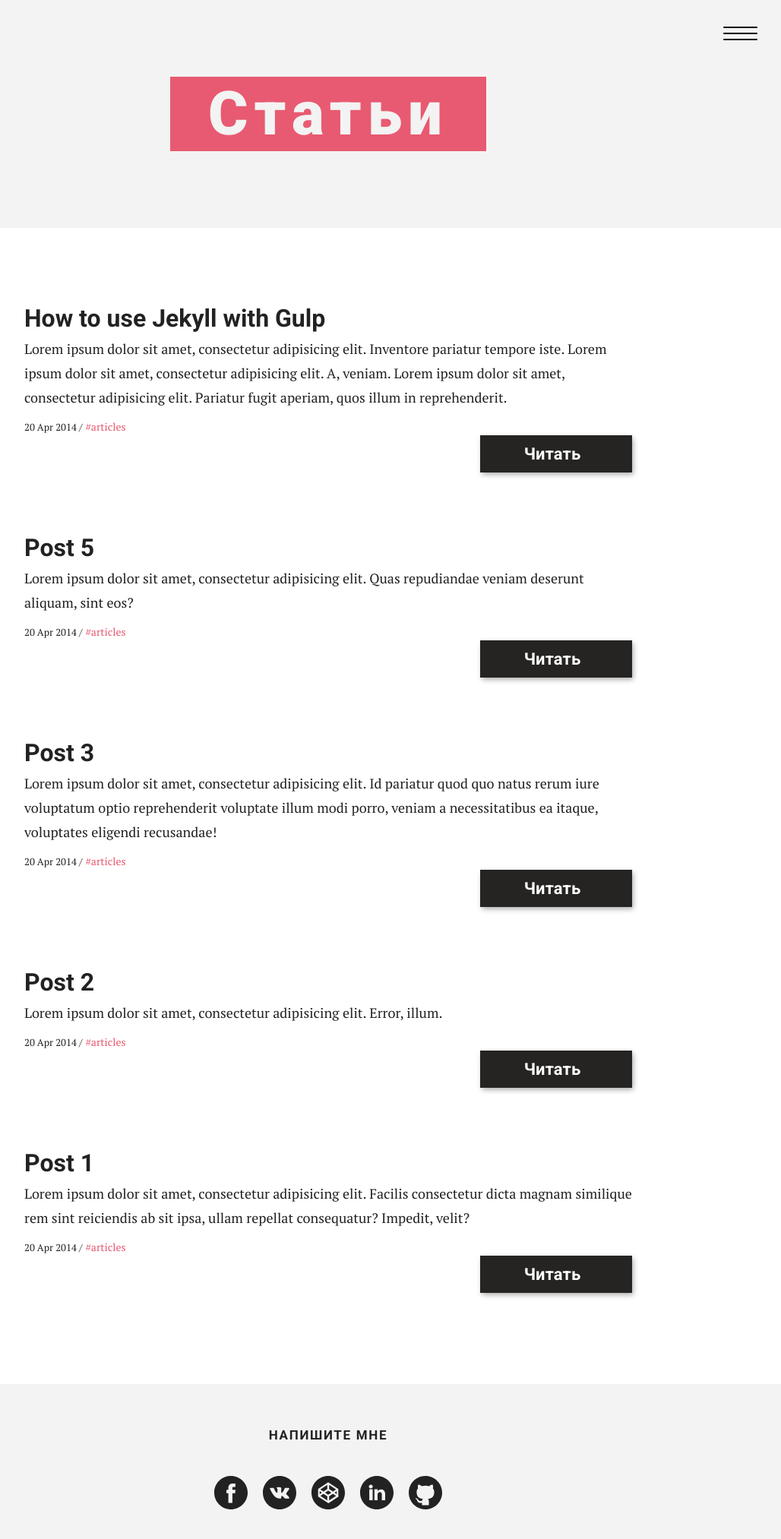
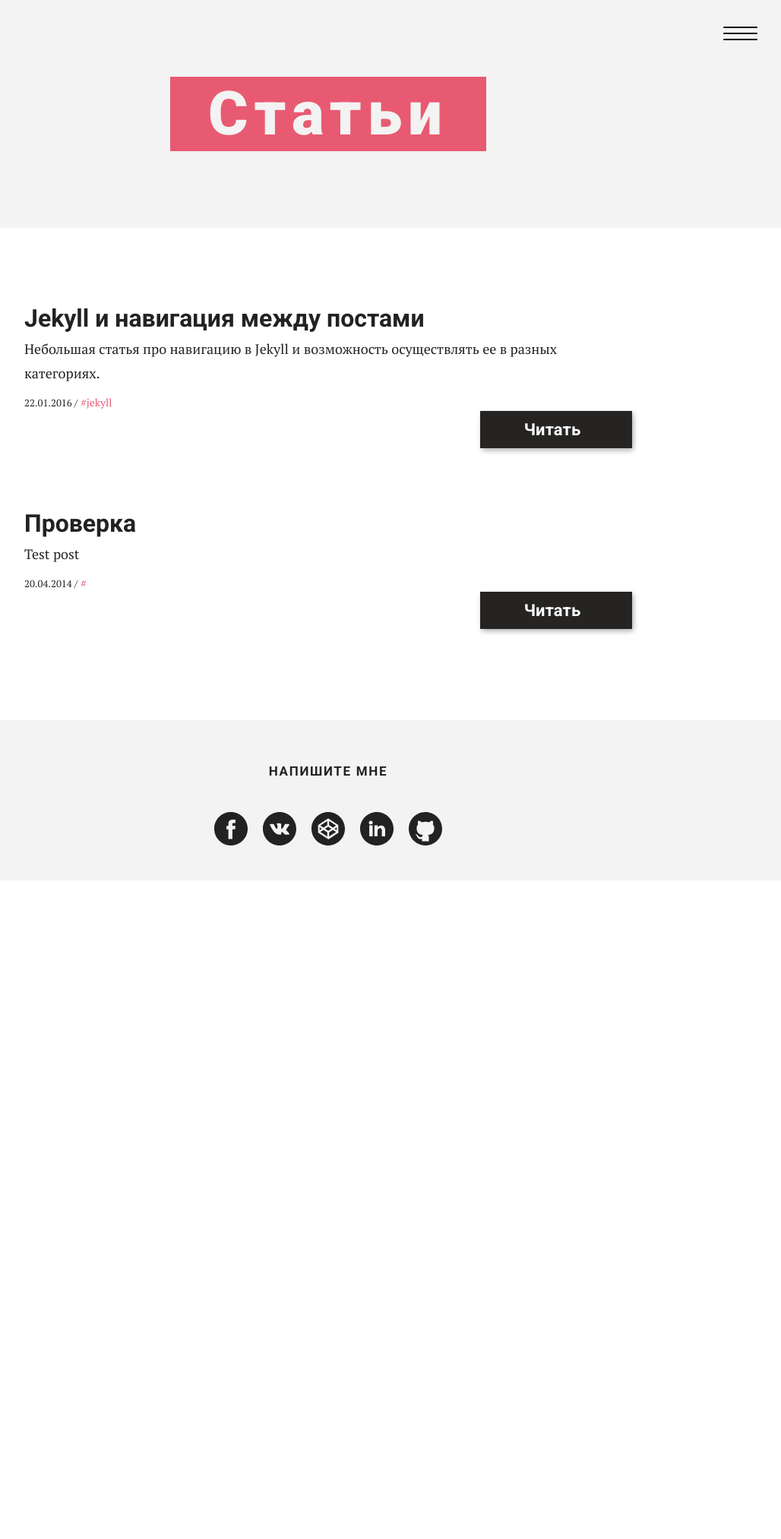
Before and after one commit to webslavik/Portfolio-Code, a Jekyll site: the page built from articles/index.html, in a window 1280 px wide. Shown: the top 2026 px of the page at 76% size, without its empty margins (208-1236 px from the left). Built offline with Jekyll 4.4.1, drawn with Linux system fonts in a browser that asks for light colours; nearby versions of some CDN libraries.

Commit message:
доработал вывод постов в Articles;

```diff
--- /dev/null
+++ b/_posts/articles/2016-01-22-jekyll-navigation.html
@@ -0,0 +1,90 @@
+---
+layout: post
+title: Jekyll и навигация между постами
+type: article
+weight: 4
+linkName: Все статьи
+parentLink: '/articles'
+categories: articles jekyll
+description: Небольшая статья про навигацию в Jekyll и возможность осуществлять ее в разных категориях.
+---
+
+<h1>Jekyll и навигация между постами</h1>
+<div class="article-date-tag">
+	<span class="article-date">{{ page.date | date: "%d.%m.%Y" }} / </span>
+	<span class="article-tag">{{ page.categories[1] }}</span>
+</div>
+
+
+<p>
+Сделать навигацию между постами в Jekyll довольно просто. Воспользуемся для этого глобальной переменной <span class="highlights">page</span> и переменными поста <span class="highlights">previous</span> и <span class="highlights">next</span>.
+</p>
+
+{% highlight html %}
+{% raw %}
+<nav>
+ <a href="{{ page.previous.url }}">Prev</a>
+ <a href="{{ page.next.url }}">Next</a>
+</nav>
+{% endraw %}
+{% endhighlight %}
+
+<p>
+Тем не менее пользователь находясь на странице последнего поста, будет видеть возможность перейти к следующему, которого нет. Та же ситуация и с первым постом.
+<br>
+Исправить это можно воспользовавшись <span class="highlights">if</span>:
+</p>
+
+
+{% highlight html %}
+{% raw %}
+<nav>
+ {% if page.previous.url %}
+  <a href="{{ page.previous.url }}">Prev</a>
+ {% endif %}
+ {% if page.next.url %}
+  <a href="{{ page.next.url }}">Next</a>
+ {% endif %}
+</nav>
+{% endraw %}
+{% endhighlight %}
+
+<p>Таким образом, если  <span class="highlights">previous</span> или  <span class="highlights">next</span> возвращают  <span class="highlights">nil</span>, то ссылка находящаяся между  <span class="highlights">if</span> не отобразится.
+</p>
+
+<p>Я использую посты не только для статей, но и для вывода работ. Структура папки <span class="highlights">_post</span> выглядит таким образом:
+</p>
+
+{% highlight html %}
+| _post/
+  /-- articles/
+  /-- projects/
+{% endhighlight %}
+
+<p>Применяя вышеописанную навигацию по постам, столкнулся с проблемой, когда есть возможность перейти со статей в работы и обратно. Поэтому потребовалось это устранить.
+<br>
+Код приведенный ниже решаем эту задачу:
+</p>
+
+{% highlight html %}
+{% raw %}
+{% if page.categories %}
+  {% assign category = page.categories[0] %}
+  {% assign posts = site.categories[category] %}
+  {% for post in posts %}
+    {% if post.url == page.url %}
+      {% assign post_index0 = forloop.index0 %}
+      {% assign post_index1 = forloop.index %}
+    {% endif %}
+  {% endfor %}
+  {% for post in posts %}
+    {% if post_index0 == forloop.index %}
+      {% assign next_post = post %}
+    {% endif %}
+    {% if post_index1 == forloop.index0 %}
+      {% assign prev_post = post %}
+    {% endif %}
+  {% endfor %}
+{% endif %}
+{% endraw %}
+{% endhighlight %}
--- a/_posts/articles/2016-11-01-post-1.html
+++ /dev/null
@@ -1,14 +0,0 @@
----
-layout: post
-title:  Post 1
-type: article
-weight: 4
-parentLink: '/articles'
-linkName: Все статьи
-date:   2014-04-20 09:11:03
-category: articles
-description: Lorem ipsum dolor sit amet, consectetur adipisicing elit. Facilis consectetur dicta magnam similique rem sint reiciendis ab sit ipsa, ullam repellat consequatur? Impedit, velit?
----
-
-<h1>1</h1>
-<p>Hi, this is my new Post !</p>
--- a/_posts/articles/2016-11-07-post-2.html
+++ /dev/null
@@ -1,14 +0,0 @@
----
-layout: post
-title: Post 2
-type: article
-weight: 4
-linkName: Все статьи
-parentLink: '/articles'
-date:   2014-04-20 09:11:03
-category: articles
-description: Lorem ipsum dolor sit amet, consectetur adipisicing elit. Error, illum.
----
-
-<h1>2</h1>
-<p>Hi, this is my new Post!</p>
--- a/_posts/articles/2016-11-10-post-3.html
+++ /dev/null
@@ -1,14 +0,0 @@
----
-layout: post
-title: Post 3
-type: article
-weight: 4
-linkName: Все статьи
-parentLink: '/articles'
-date:   2014-04-20 09:11:03
-category: articles
-description: Lorem ipsum dolor sit amet, consectetur adipisicing elit. Id pariatur quod quo natus rerum iure voluptatum optio reprehenderit voluptate illum modi porro, veniam a necessitatibus ea itaque, voluptates eligendi recusandae!
----
-
-<h1>3</h1>
-<p>Hi, this is my new Post!</p>
--- a/_posts/articles/2016-11-20-post-5.html
+++ /dev/null
@@ -1,14 +0,0 @@
----
-layout: post
-title:  Post 5
-type: article
-weight: 4
-linkName: Все статьи
-parentLink: '/articles'
-date:   2014-04-20 09:11:03
-category: articles
-description: Lorem ipsum dolor sit amet, consectetur adipisicing elit. Quas repudiandae veniam deserunt aliquam, sint eos?
----
-
-<h1>4</h1>
-<p>Hi, this is my new Post!</p>
--- a/_posts/articles/2016-11-29-post-6.html
+++ b/_posts/articles/2017-12-23-blabla-post.html
@@ -1,16 +1,16 @@
 ---
 layout: post
-title:  How to use Jekyll with Gulp
+title:  Проверка
 type: article
 weight: 4
 linkName: Все статьи
 parentLink: '/articles'
-date:   2014-04-20 09:11:03
-category: articles
-description: Lorem ipsum dolor sit amet, consectetur adipisicing elit. Inventore pariatur tempore iste. Lorem ipsum dolor sit amet, consectetur adipisicing elit. A, veniam. Lorem ipsum dolor sit amet, consectetur adipisicing elit. Pariatur fugit aperiam, quos illum in reprehenderit.
+date: 2014-04-20 09:11:03
+categories: articles
+description: Test post
 ---
 
-<h1>How to use Jekyll with Gulp</h1>
+<h1>тест</h1>
 <div class="article-date-tag">
 	<span class="article-date">20 Apr 2014 /</span>
 	<span class="article-tag">#sass</span>
--- a/articles/index.html
+++ b/articles/index.html
@@ -15,8 +15,8 @@ weight: 4
 				<h2 class='post-title'><a href="{{ post.url }}">{{ post.title }}</a></h2>
 				<div class='post-description'>{{ post.description }}</div>
 				<div class='post-date-tag-wrap'>
-					<span class="post-date">{{ post.date | date_to_string }} /</span>
-					<span class="post-tag">#{{ post.categories }}</span>
+					<span class="post-date">{{ post.date | date: "%d.%m.%Y" }} /</span>
+					<span class="post-tag">#{{ post.categories[1] }}</span>
 				</div>
 				<div class='post-btn-wrap'>
 					<a href="{{ post.url }}" class="btn btn--post">
--- a/assets/css/main.css
+++ b/assets/css/main.css
@@ -392,6 +392,9 @@ p {
   letter-spacing: 4.5px;
   font-weight: 900; }
 
+.highlights {
+  color: #4285C2; }
+
 @media (max-width: 768px) {
   .section-title {
     margin-bottom: 40px; } }
@@ -1750,6 +1753,7 @@ p {
 	-----------------------------------------------
 */
 .article {
+  min-height: 100vh;
   position: relative;
   padding-bottom: 100px;
   padding-top: 100px; }
@@ -1757,7 +1761,7 @@ p {
     margin-bottom: 10px; }
 
 .article-date-tag {
-  margin-bottom: 60px; }
+  margin-bottom: 50px; }
 
 .article-date {
   font-size: 0.8125rem; }
@@ -1786,6 +1790,7 @@ p {
 
 @media (max-width: 768px) {
   .article {
+    padding-top: 50px;
     padding-bottom: 60px; } }
 
 /*
--- a/assets/sass/modules/_typography.scss
+++ b/assets/sass/modules/_typography.scss
@@ -38,6 +38,11 @@ p {
 }
 
 
+.highlights {
+	color: #4285C2;
+}
+
+
 // Media Queries
 //--------------------------------
 @include breakpoint($mobile) {
--- a/assets/sass/pages/articles-page/_article.scss
+++ b/assets/sass/pages/articles-page/_article.scss
@@ -5,6 +5,7 @@
 */
 
 .article {
+	min-height: 100vh;
 	position: relative;
 	padding-bottom: 100px;
 	padding-top: 100px;
@@ -15,11 +16,10 @@
 }
 
 
-
 // Date and Tag
 //--------------------------------
 .article-date-tag {
-	margin-bottom: 60px;
+	margin-bottom: 50px;
 }
 
 .article-date {
@@ -62,6 +62,7 @@
 @include breakpoint($mobile) {
 
 	.article {
+		padding-top: 50px;
 		padding-bottom: 60px;
 	}
 
```
